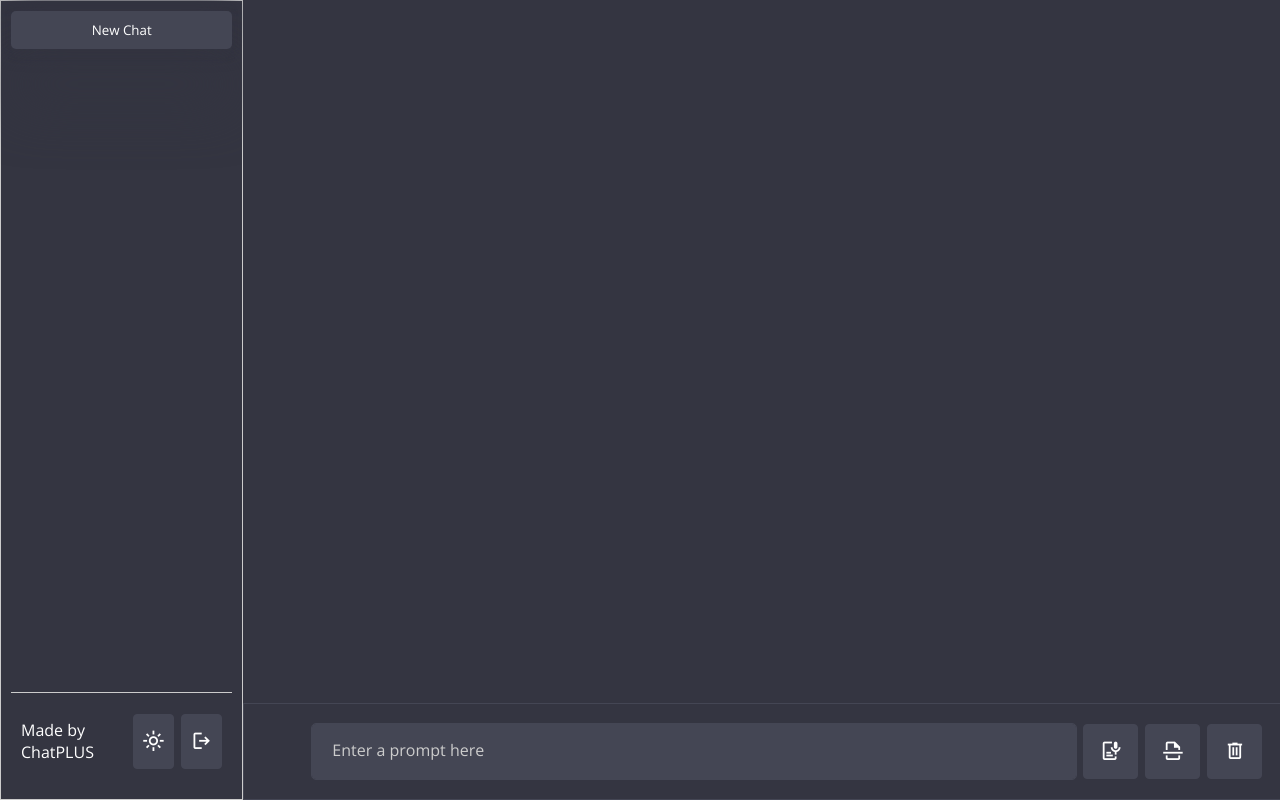
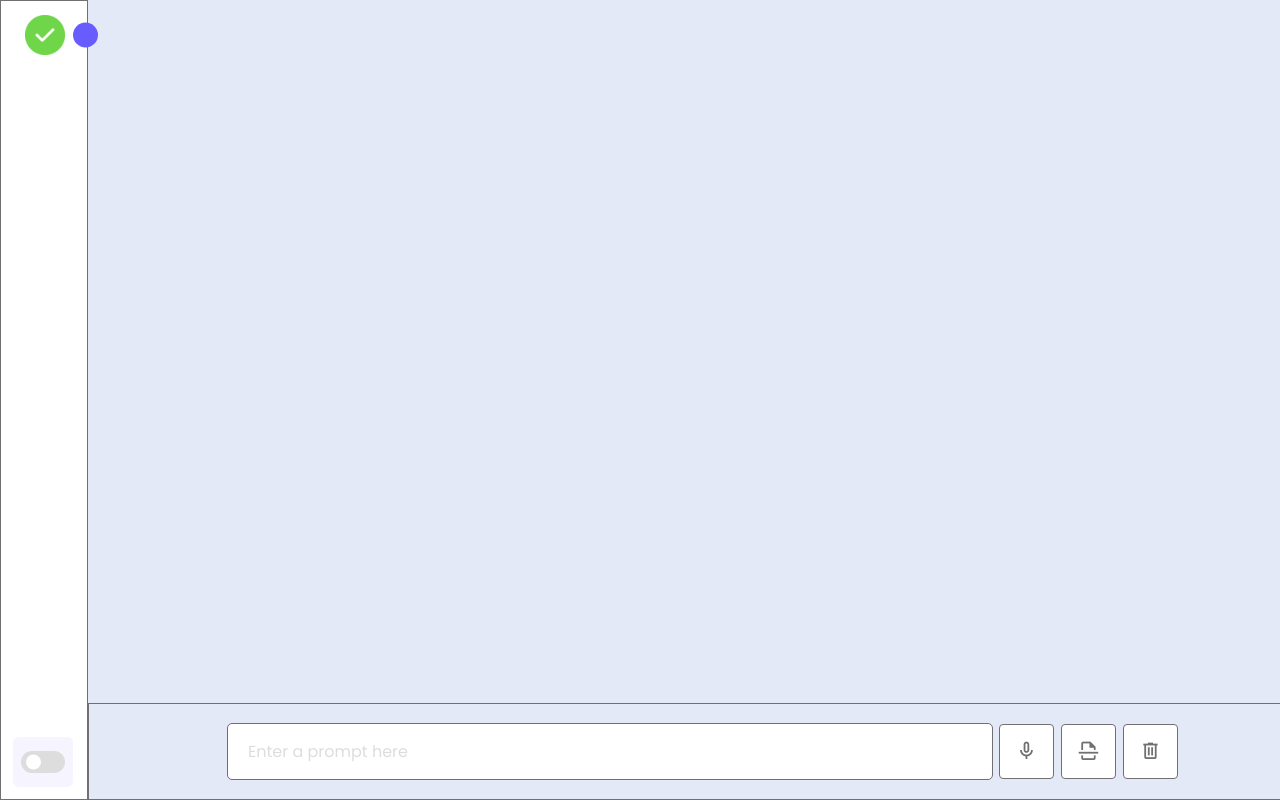
Before and after one commit to B-44-Project/ChatBotML, a Flask app: page /dashboard in a window 1280 px wide. Run offline with Flask 3, Linux system fonts and the light colour scheme; the visitor is signed in with stand-in values (Sample User, id 1).

Commit message:
Updated chatpage

```diff
--- a/static/css/dashboard.css
+++ b/static/css/dashboard.css
@@ -1,58 +1,277 @@
-@import url('https://fonts.googleapis.com/css2?family=Open+Sans:wght@300;400;500;600;700;800&display=swap');
+@import url('https://fonts.googleapis.com/css2?family=Open+Sans:wght@300;400;500;600;700;800&family=Poppins:wght@300;400;500;600;700&display=swap');
 
 *{
-    color: var(--text-color);
-    font-family: 'Open Sans', sans-serif;
+    font-family: 'Poppins', sans-serif;
+    margin: 0;
+    padding: 0;
     box-sizing: border-box;
 }
 
 :root{
-    --text-color: #FFFFFF;
-    --icon-color: #ACACBE;
-    --icon-hover-bg: #5b5e71;
-    --placeholder-color: #cccccc;
-    --outgoing-chat-bg: #343541;
-    --incoming-chat-bg: #444654;
-    --outgoing-chat-border: #343541;
-    --incoming-chat-botder: #444654;
-}
+    --body-color: #E4E9F7;
+    --sidebar-color: #FFF;
+    --primary-color: #695CFE;
+    --primary-color-light: #F6F5FF;
+    --toogle-color: #DDD;
+    --text-color: #707070;
 
-.light-mode{
-    --text-color: #343541;
-    --icon-color: #a9a9bc;
-    --icon-hover-bg: #f1f1f3;
-    --placeholder-color: #9f9f9f;
-    --outgoing-chat-bg: #ECF0F1;
-    --incoming-chat-bg: #D0D3D4;
-    --outgoing-chat-border: #FFFFFF;
-    --incoming-chat-botder: #D9D9E3;
+    --tran-02: all 0.2s ease;
+    --tran-03: all 0.3s ease;
+    --tran-04: all 0.4s ease;
+    --tran-05: all 0.5s ease;
 }
 
 body{
-    margin: 0;
-    padding: 0;
-    background-color: var(--outgoing-chat-bg) ;
-    display: flex;
+    height: 100vh;
+    background: var(--body-color);
+    transition: var(--tran-05);
 }
 
-h1{
-    font-size: 33px;
-    font-weight: 600;
-    padding: 200px 0;
+body.dark{
+    --body-color: #18191A;
+    --sidebar-color: #242526;
+    --primary-color: #3A3b3c;
+    --primary-color-light: #3A3B3C;
+    --toogle-color: #FFF;
+    --text-color: #CCC;
 }
 
-.side-bar{
-    background-color: var(--outgoing-chat-bg);
-    width: 300px;
-    height: 100vh;
+.sidebar .text{
+    font-size: 16px;
+    font-weight: 500;
+    color: var(--text-color);
+    transition: var(--tran-03);
+    white-space: nowrap;
+    opacity: 1;
+}
+
+.sidebar .image{
+    min-width: 60px;
+    display: flex;
+    align-items: center;
+    justify-content: center;
+}
+
+.sidebar.close{
+    width: 88px;
+}
+
+.sidebar.close .text{
+    opacity: 0;
+}
+
+.sidebar{
+    position: fixed;
+    top: 0;
+    left: 0;
+    height: 100%;
+    width: 250px;
+    padding: 10px 14px;
+    background: var(--sidebar-color);
+    transition: var(--tran-05);
+    z-index: 100;
+    border: 1px solid var(--text-color);
+}
+
+.sidebar li{
+    height: 50px;
+    margin-top: 10px;
+    list-style: none;
+    display: flex;
+    align-items: center;
+}
+
+.sidebar li .icon{
+    display: flex;
+    align-items: center;
+    justify-content: center;
+    min-width: 60px;
+    font-size: 20px;
+}
+
+.sidebar li .icon,
+.sidebar li .text{
+    color: var(--text-color);
+    transition: var(--tran-02);
+}
+
+.sidebar header{
+    position: relative;
+}
+
+.sidebar .image-text img{
+    width: 40px;
+    border-radius: 6px;
+}
+
+.sidebar header .image-text{
+    display: flex;
+    align-items: center;
+}
+
+header .image-text .header-text{
+    display: flex;
+    flex-direction: column;
+}
+
+.header-text .name{
+    font-weight: 600;
+}
+
+.header-text .profession{
+    margin-top: -2px;
+}
+
+.sidebar header .toggle{
+    position: absolute;
+    top: 50%;
+    right: -25px;
+    transform: translateY(-50%) rotate(180deg);
+    height: 25px;
+    width: 25px;
+    background: var(--primary-color);
+    display: flex;
+    align-items: center;
+    justify-content: center;
+    border-radius: 50%;
+    color: var(--sidebar-color);
+    font-size: 22px;
+    transition: var(--tran-03);
+}
+
+.sidebar.close header .toggle{
+    transform: translateY(-50%);
+}
+
+body.dark .sidebar header .toggle{
+    color: var(--text-color);
+}
+
+.sidebar .menu{
+    margin-top: 35px;
+}
+
+.sidebar li a{
+    height: 100%;
+    width: 100%;
+    display: flex;
+    align-items: center;
+    text-decoration: none;
+    border-radius: 6px;
+    transition: var(--tran-04);
+}
+
+.sidebar li a:hover{
+    background: var(--primary-color);
+}
+
+.sidebar li a:hover .icon,
+.sidebar li a:hover .text{
+    color: var(--sidebar-color);
+}
+
+body.dark .sidebar li a:hover .icon,
+body.dark .sidebar li a:hover .text{
+    color: var(--text-color);
+}
+
+.sidebar .menu-bar{
+    height: calc(100% - 50px);
     display: flex;
     flex-direction: column;
     justify-content: space-between;
-    border: 1px solid var(--placeholder-color);
 }
 
+.menu-bar .mode{
+    position: relative;
+    border-radius: 6px;
+    background: var(--primary-color-light);
+}
+
+.menu-bar .mode .moon-sun{
+    height: 50px;
+    width: 60px;
+    display: flex;
+    align-items: center;
+}
+
+.menu-bar .mode i{
+    position: absolute;
+    transition: var(--tran-03);
+}
+
+.menu-bar .mode i.sun{
+    opacity: 0;
+}
+
+body.dark .menu-bar .mode i.sun{
+    opacity: 1;
+}
+
+body.dark .menu-bar .mode i.moon{
+    opacity: 0;
+}
+
+.menu-bar .mode .toggle-switch{
+    position: absolute;
+    right: 0;
+    display: flex;
+    align-items: center;
+    justify-content: center;
+    height: 100%;
+    min-width: 60px;
+    cursor: pointer;
+    border-radius: 6px;
+    background: var(--primary-color-light);
+    transition: var(--tran-05);
+}
+
+.toggle-switch .switch{
+    position: relative;
+    height: 22px;
+    width: 44px;
+    border-radius: 24px;
+    background: var(--toogle-color);
+}
+
+.switch::before{
+    content: '';
+    position: absolute;
+    height: 15px;
+    width: 15px;
+    border-radius: 50%;
+    top: 50%;
+    left: 5px;
+    transform: translateY(-50%);
+    background: var(--sidebar-color);
+    transition: var(--tran-03);
+}
+
+body.dark .switch::before{
+    left: 24px;
+}
+
+.home{
+    position: relative;
+    left: 250px;
+    height: 100vh;
+    width: calc(100% - 250px);
+    background: var(--body-color);
+    transition: var(--tran-05);
+}
+
+.home .text{
+    color: var(--text-color);
+}
+
+.sidebar.close ~ .home{
+    left: 88px;
+    width: calc(100% - 88px);
+}
+
+/*dashboard.css*/
 .chat-container{
-    background: var(--outgoing-chat-bg);
+    background: var(--body-color);
     margin-top: 0;
     display: flex;
     flex-direction: column;
@@ -86,48 +304,48 @@ h1{
     width: 6px;
 }
 :where(.chat-container, textarea)::-webkit-scrollbar-track{
-    background: var(--incoming-chat-bg);
+    background: var(--text-color);
     border-radius: 25px;
 }
 :where(.chat-container, textarea)::-webkit-scrollbar-thumb{
-    background: var(--icon-color);
+    background: var(--text-color);
     border-radius: 25px;
 }
 
 .chat-container .chat{
-    padding: 25px 10px;
+    padding: 25px 50px;
     display: flex;
     justify-content: center;
     color: var(--text-color);
+    transition: var(--tran-05);
 }
 
 .chat-container .chat.outgoing{
-    background: var(--outgoing-chat-bg);
-    border: 1px solid var(--outgoing-chat-border);
+    background: var(--body-color);
 }
 
 .chat-container .chat.incoming{
-    background: var(--incoming-chat-bg);
-    border: 1px solid var(--incoming-chat-botder);
+    background: var(--sidebar-color);
 }
 
 .chat .chat-content{
     display: flex;
-    max-width: 1000PX;
+    max-width: 1200px;
     width: 100%;
     align-items: flex-start;
     justify-content: flex-start;
 }
 
 .chat .chat-content span{
-    font-size: 1.3rem;
-    color: var(--icon-color);
+    font-size: 1.2rem;
+    color: var(--text-color);
     visibility: hidden;
     cursor: pointer;
 }
 
+
 .chat:hover .chat-content:not(.typing-animation):not(.error) span {
-    visibility: visible;
+        visibility: visible;
 }
 
 .chat .chat-details{
@@ -189,12 +407,13 @@ span.material-symbols-outlined{
 .typing-container{
     position: fixed;
     bottom: 0;
-    width: 85%;
+    width: calc(100% - 50px);
     display: flex;
     padding: 20px 10px;
     justify-content: center;
-    background: var(--outgoing-chat-bg);
-    border: 1px solid var(--incoming-chat-botder);
+    background: var(--body-color);
+    border: 1px solid var(--text-color);
+    transition: var(--tran-05);
 }
 
 .typing-container .typing-content{
@@ -219,15 +438,15 @@ span.material-symbols-outlined{
     font-size: 1rem;
     max-height: 250px;
     overflow-y: auto;
+    padding: 15px 45px 15px 20px;
     border-radius: 4px;
     color: var(--text-color);
-    padding: 15px 45px 15px 20px;
-    background: var(--incoming-chat-bg);
-    outline: 1px solid var(--incoming-chat-botder);
+    background: var(--sidebar-color);
+    outline: 1px solid var(--text-color);
 }
 
 .typing-textarea textarea::placeholder{
-    color: var(--placeholder-color);
+    color: var(--toogle-color);
 }
 
 .typing-textarea span{
@@ -247,78 +470,31 @@ span.material-symbols-outlined{
     display: flex;
     align-items: center;
     justify-content: center;
-    color: var(--text-color);
+    border-radius: 100%;
 }
 
-.typing-control{
+.typing-controls{
     display: flex;
 }
 
-.typing-control span{
+.typing-controls span{
     margin-left: 7px;
     font-size: 1.4rem;
     border-radius: 4px;
-    background: var(--incoming-chat-bg);
-    border: 1px solid var(--incoming-chat-botder);
+    background: var(--sidebar-color);
+    border: 1px solid var(--text-color);
     cursor: pointer;
 }
 
-button{
-    border: bold 0.5px var(--incoming-chat-botder);
-    background-color: transparent;
-    border-radius: 5px;
-    padding: 10px;
-    margin: 10px;
-    background: var(--incoming-chat-bg);
-    color:var(--text-color);
-    cursor: pointer;
-    box-shadow: var(--outgoing-chat-bg) 0px 54px 55px,
-    var(--outgoing-chat-bg) 0px -12px 30px,
-    var(--outgoing-chat-bg) 0px 4px 6px,
-    var(--outgoing-chat-bg) 0px 12px 3px,
-    var(--outgoing-chat-bg) 0px -3px 5px;
+.typing-controls span:hover{
+    background: var(--primary-color);
+    color: var(--sidebar-color);
 }
 
-.nav{
-    border-top: solid 0.5px var(--placeholder-color);
-    padding: 10px;
-    margin: 10px;
-    display: flex;
-    flex-direction: row;
-    justify-content: center;
-    align-items: center;
-}
-
-.nav span{
-    margin-left: 7px;
-    font-size: 1.4rem;
-    border-radius: 4px;
-    background: var(--incoming-chat-bg);
-    border: 1px solid var(--incoming-chat-botder);
-    cursor: pointer;
-    height: 55px;
-    width: 55px;
-    display: flex;
-    justify-content: center;
-    align-items: center;
-}
-
-.history{
-    padding: 10px;
-    margin: 10px;
-    display: flex;
-    flex-direction: column;
-    height: 100%;
-}
-
-.history p{
-    cursor: pointer;
-}
-
-/*Popup design*/
+/*popup design*/
 .popup{
     width: 400px;
-    background: var(--placeholder-color);
+    background: var(--toogle-color);
     border-radius: 6px;
     position: absolute;
     top: 50%;
--- a/static/js/dashboard.js
+++ b/static/js/dashboard.js
@@ -1,9 +1,12 @@
 //Declaring variables
+const sidebar = document.querySelector(".sidebar");
+const toggle = document.querySelector(".toggle");
+const modeSwitch = document.querySelector(".mode");
+const modeText = document.querySelector(".mode-text");
 const chatInput = document.querySelector("#chat-input");
 const sendButton = document.querySelector("#send-btn");
 const chatContainer = document.querySelector(".chat-container");
 const API_KEY = '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';
-const themeButton = document.querySelector("#theme-btn");
 const deleteButton = document.querySelector("#delete-btn");
 const micBtn = document.querySelector("#mic-btn");
 
@@ -11,14 +14,22 @@ let userText = null;
 let initialHeight;
 
 function initializeApp() {
-    initialHeight = chatInput.scrollHeight;
+  initialHeight = chatInput.scrollHeight;
 
-    //Theme-btn function
-    themeButton.addEventListener("click", () => {
-        document.body.classList.toggle("light-mode");
-        localStorage.setItem("theme-color", themeButton.innerText);
-        themeButton.innerText = document.body.classList.contains("light-mode") ? "dark_mode" : "light_mode";
-    });
+  const body = document.body; // Add this line to define the 'body' variable
+
+  toggle.addEventListener("click", () => {
+      sidebar.classList.toggle("close");
+  });
+
+  modeSwitch.addEventListener("click", () => {
+      body.classList.toggle("dark"); // Use the 'body' variable here
+      if (body.classList.contains("dark")) {
+          modeText.innerHTML = "Light Mode";
+      } else {
+          modeText.innerHTML = "Dark Mode";
+      }
+  });
 
     //Delete-btn function
     deleteButton.addEventListener("click", (event) => {
@@ -138,7 +149,7 @@ const speakResponse = (speakBtn) => {
 const showTypingAnimation = () => {
   const html = `<div class="chat-content">
       <div class="chat-details">
-          <img src="static/images/Logo2.png" alt="chatbot-img">
+      <img src="chat-bot-concept-illustration_114360-5522-modified.png" alt="chatbot-img">
           <div class="typing-animation">
               <div class="typing-dot" style="--delay: 0.2s"></div>
               <div class="typing-dot" style="--delay: 0.3s"></div>
@@ -163,7 +174,7 @@ const handleOutgoingChat = () => {
 
     const html = `<div class="chat-content">
         <div class="chat-details">
-            <img src="static/images/chat-bot-concept-illustration_114360-5522-modified.png" alt="user-img">
+            <img src="chat-bot-concept-illustration_114360-5522-modified.png" alt="user-img">
             <p></p>
         </div>
     </div>`;
@@ -229,19 +240,3 @@ document.addEventListener("DOMContentLoaded", function () {
         }
     });
 });
-
-/*
-var div = document.getElementById('sidebar');
-var display = 0;
-
-function hideshow()
-{
-    if(display == 1){
-        div.style.display = 'block';
-        display = 0;
-    }else{
-        div.style.display = 'none';
-        display = 1;
-    }
-}
-*/
--- a/templates/dashboard.html
+++ b/templates/dashboard.html
@@ -12,40 +12,99 @@
 </head>
 
 <body>
+  <nav class="sidebar close">
+    <header>
+        <div class="image-text">
+            <span class="image">
+                <img src="404-tick.png" alt="logo">
+            </span>
 
-  <!--Side Menu-->
-  <section class="side-bar" id="sidebar">
-    <button>New Chat</button>
-    <div class="history"></div>
-    <div class="nav">
-      <p>Made by ChatPLUS</p>
-      <span id="theme-btn" class="material-symbols-outlined">light_mode</span>
-      <span id="logout-btn" class="material-symbols-outlined">logout</span>
+            <div class="text header-text">
+                <span class="name">chatPLUS</span>
+                <span class="profession">User</span>
             </div>
-  </section>
+        </div>
 
-  <!-- Button to open/close sidebar --><!--
-  <button onclick="hideshow()">Toggle Sidebar</button>
--->
-  <!--Main container-->
+        <i class='bx bx-chevron-right toggle'></i>
+    </header>
+
+    <div class="menu-bar">
+        <div class="menu">
+            <ul class="menu-links">
+                <li class="nav-link">
+                    <a href="">
+                        <i class='bx bx-home-alt icon'></i>
+                        <span class="text nav-text">Dashboard</span>
+                    </a>
+                </li>
+
+                <li class="nav-link">
+                    <a href="#">
+                        <i class='bx bx-message-dots icon'></i>
+                        <span class="text nav-text">New Chat</span>
+                    </a>
+                </li>
+
+                <li class="nav-link">
+                    <a href="#">
+                        <i class='bx bx-history icon'></i>
+                        <span class="text nav-text">Chat History</span>
+                    </a>
+                </li>
+
+            </ul>
+        </div>
+
+        <div class="bottom-content">
+            <li class="">
+                <a href="#">
+                    <i class='bx bx-help-circle icon'></i>
+                    <span class="text nav-text">Help</span>
+                </a>
+            </li>
+
+            <li class="">
+                <a id="logout-btn" href="#">
+                    <i class='bx bx-log-out icon'></i>
+                    <span class="text nav-text">Logout</span>
+                </a>
+            </li>
+
+            <li class="mode">
+                <div class="moon-sun">
+                    <i class='bx bx-moon icon moon'></i>
+                    <i class='bx bx-sun icon sun'></i>
+                </div>
+                <span class="mode-text text">Dark Mode</span>
+
+                <div class="toggle-switch">
+                    <span class="switch"></span>
+                </div>
+            </li>
+        </div>
+    </div>
+</nav>
+
+<section class="home">
+    <div class="text">
         <div class="chat-container">
 
+            <!--Typing Container-->
             <div class="typing-container">
-      <!--Input field-->
                 <div class="typing-content">
                     <div class="typing-textarea">
                         <textarea id="chat-input" placeholder="Enter a prompt here" required></textarea>
                         <span id="send-btn" class="material-symbols-outlined">send</span>
                     </div>
-        <div class="typing-control">
-          <span id="mic-btn" class="material-symbols-outlined">speech_to_text</span>
+                    <div class="typing-controls">
+                        <span id="mic-btn" class="material-symbols-outlined">mic</span>
                         <span id="scan-btn" class="material-symbols-outlined">scan</span>
                         <span id="delete-btn" class="material-symbols-outlined">delete</span>
                     </div>
                 </div>
             </div>
 
-    <!--Popup window-->
+
             <div class="popup" id="pop" >
                 <img src="{{ url_for('static', filename='images/404-tick.png') }}" alt="Tick Image">
                 <h2 style="color: black;">Thank you!</h2>
@@ -54,7 +113,11 @@
                 <button class="btn1" id="cancelLogout">No</button>
             </div>
 
+
         </div>
+    </div>
+</section>
+
 
 </body>
 </html>
```
Also changed, not shown: other parts of static/css/dashboard.css (+9 -101 lines). Lines whose indentation alone changed are shown as unchanged.
